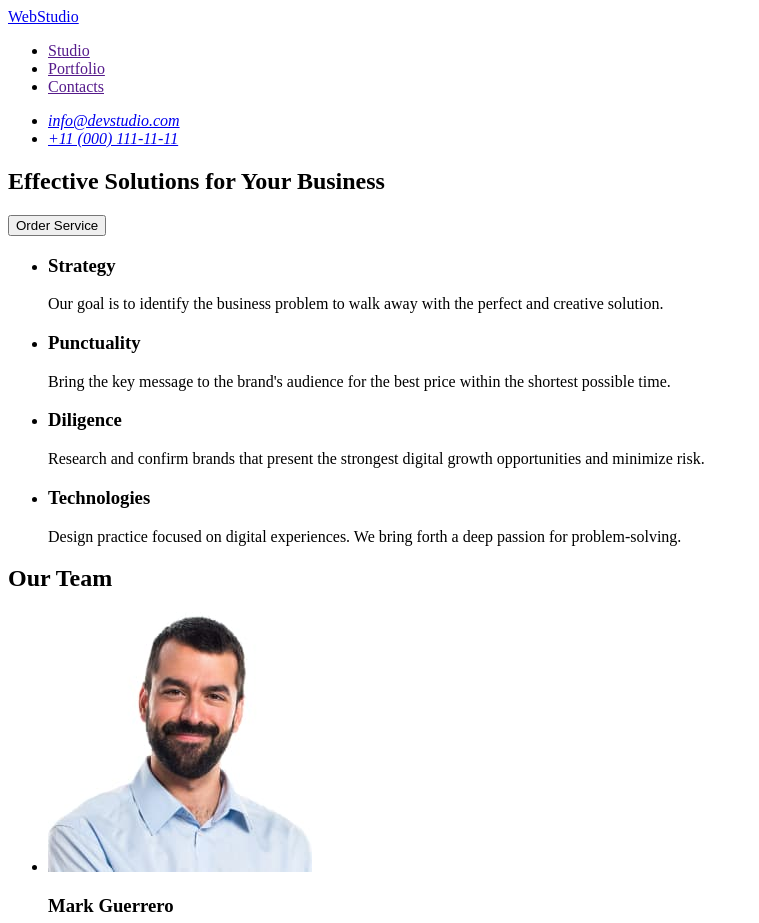
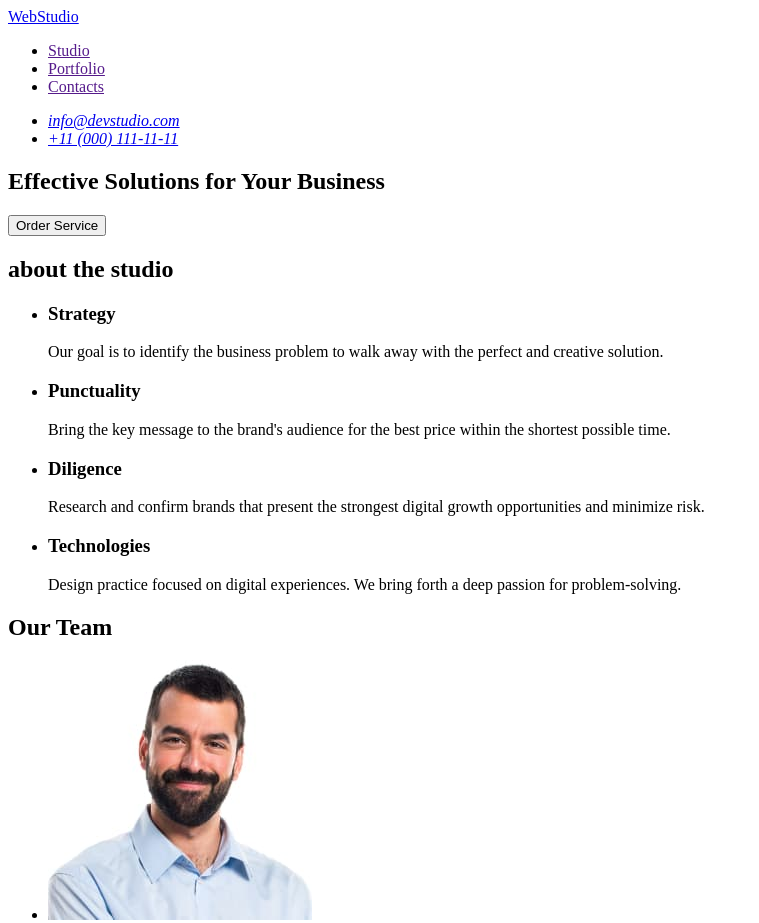
Before and after one commit to DmytroRumiantsev1/goit-markup-hw-01, a plain HTML site: page index.html in a window 1280 px wide. Shown: the top 923 px of the page, without its empty margins (0-759 px from the left). Drawn offline with Linux system fonts and the light colour scheme.

Commit message:
finalization main

```diff
--- a/index.html
+++ b/index.html
@@ -32,6 +32,7 @@
          <!-- #region description-->
 
           <section>
+            <h2>about the studio</h2>
             <ul>
                 <li>
             <h3>Strategy</h3>
```
